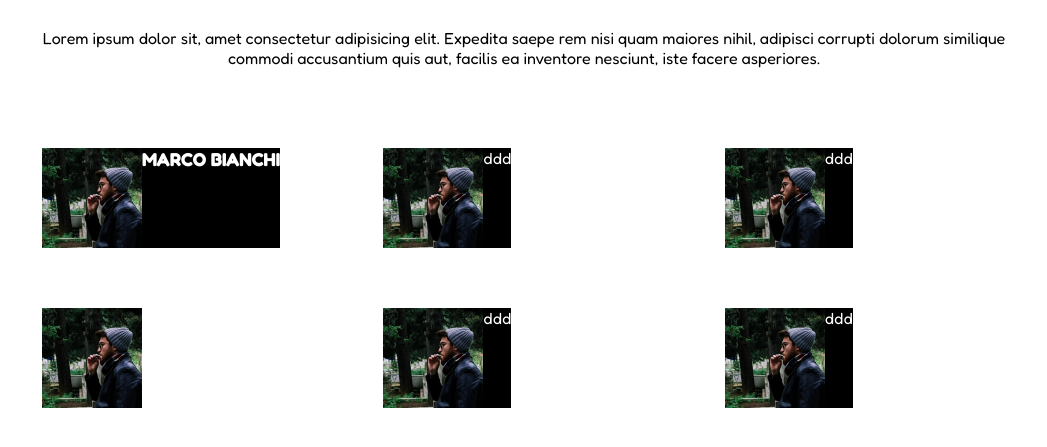
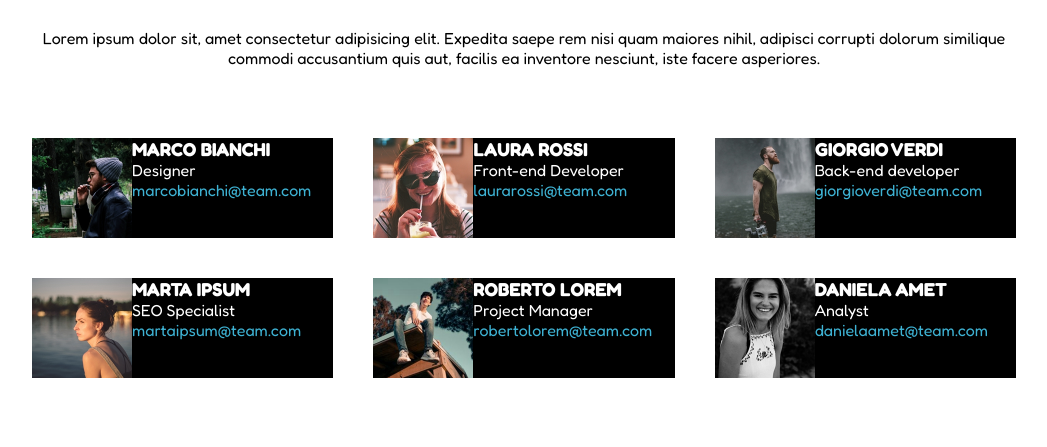
Before and after one commit to RicTieri/html-css-float-cards-2, a plain HTML site: page index.html in a window 1280 px wide. Shown: the part 111-558 px from the top of the page, without its empty margins (116-1163 px from the left). Drawn offline with Linux system fonts and the light colour scheme.

Commit message:
card update

```diff
--- a/index.html
+++ b/index.html
@@ -19,42 +19,64 @@
       <div class="card clearfix float-left">
         <div class="float-card float-left clearfix">
           <img class="float-left" src="./img/male1.png" alt="male team member">
-          <div class="detail float-left">
+          <div class="detail ">
             <h3>MARCO BIANCHI</h3>
-
+            <span>Designer</span>
+            <span class="blue-print">marcobianchi@team.com</span>
           </div>
         </div>
       </div>
       <div class="card clearfix float-left">
         <div class="float-card float-left clearfix">
-          <img class="float-left" src="./img/male1.png" alt="male team member">
-          ddd
+          <img class="float-left" src="./img/female1.png" alt="female team member">
+          <div class="detail ">
+            <h3>LAURA ROSSI</h3>
+            <span>Front-end Developer</span>
+            <span class="blue-print">laurarossi@team.com</span>
+          </div>
         </div>
       </div>
       <div class="card clearfix float-left">
         <div class="float-card float-left clearfix">
-          <img class="float-left" src="./img/male1.png" alt="male team member">
-          ddd
+          <img class="float-left" src="./img/male2.png" alt="male team member">
+          <div class="detail ">
+            <h3>GIORGIO VERDI</h3>
+            <span>Back-end developer</span>
+            <span class="blue-print">giorgioverdi@team.com</span>
+          </div>
         </div>
       </div>
       <div class="card clearfix float-left">
         <div class="float-card float-left clearfix">
-          <img class="float-left" src="./img/male1.png" alt="male team member">
-        </div>
-        <div class="detail"></div>
-      </div>
-      <div class="card clearfix float-left">
-        <div class="float-card float-left clearfix">
-          <img class="float-left" src="./img/male1.png" alt="male team member">
-          ddd
+          <img class="float-left" src="./img/female2.png" alt="female team member">
+          <div class="detail ">
+            <h3>MARTA IPSUM</h3>
+            <span>SEO Specialist</span>
+            <span class="blue-print">martaipsum@team.com</span>
+          </div>
         </div>
       </div>
       <div class="card clearfix float-left">
         <div class="float-card float-left clearfix">
-          <img class="float-left" src="./img/male1.png" alt="male team member">
-          ddd
+          <img class="float-left" src="./img/male3.png" alt="male team member">
+          <div class="detail ">
+            <h3>ROBERTO LOREM</h3>
+            <span>Project Manager</span>
+            <span class="blue-print">robertolorem@team.com</span>
+          </div>
         </div>
       </div>
+      <div class="card clearfix float-left">
+        <div class="float-card float-left clearfix">
+          <img class="float-left" src="./img/female3.png" alt="female team member">
+          <div class="detail ">
+            <h3>DANIELA AMET</h3>
+            <span>Analyst</span>
+            <span class="blue-print">danielaamet@team.com</span>
+          </div>
+        </div>
+      </div>
+
 
     </section>
   </main>
--- a/style/style.css
+++ b/style/style.css
@@ -36,10 +36,11 @@ p{
 
 .card{
   width: calc(100% / 3);
-  padding: 30px;
+  padding: 20px;
 }
 
 .float-card{
+  width: 100%;
   color: white;
   background-color: black;
 }
@@ -48,3 +49,12 @@ p{
   width: 100px;
   height: 100px;
 }
+
+.detail{
+  text-align: left;
+  padding-left: 10px;
+}
+
+.blue-print{
+  color: #3eb2d3;
+}
```
